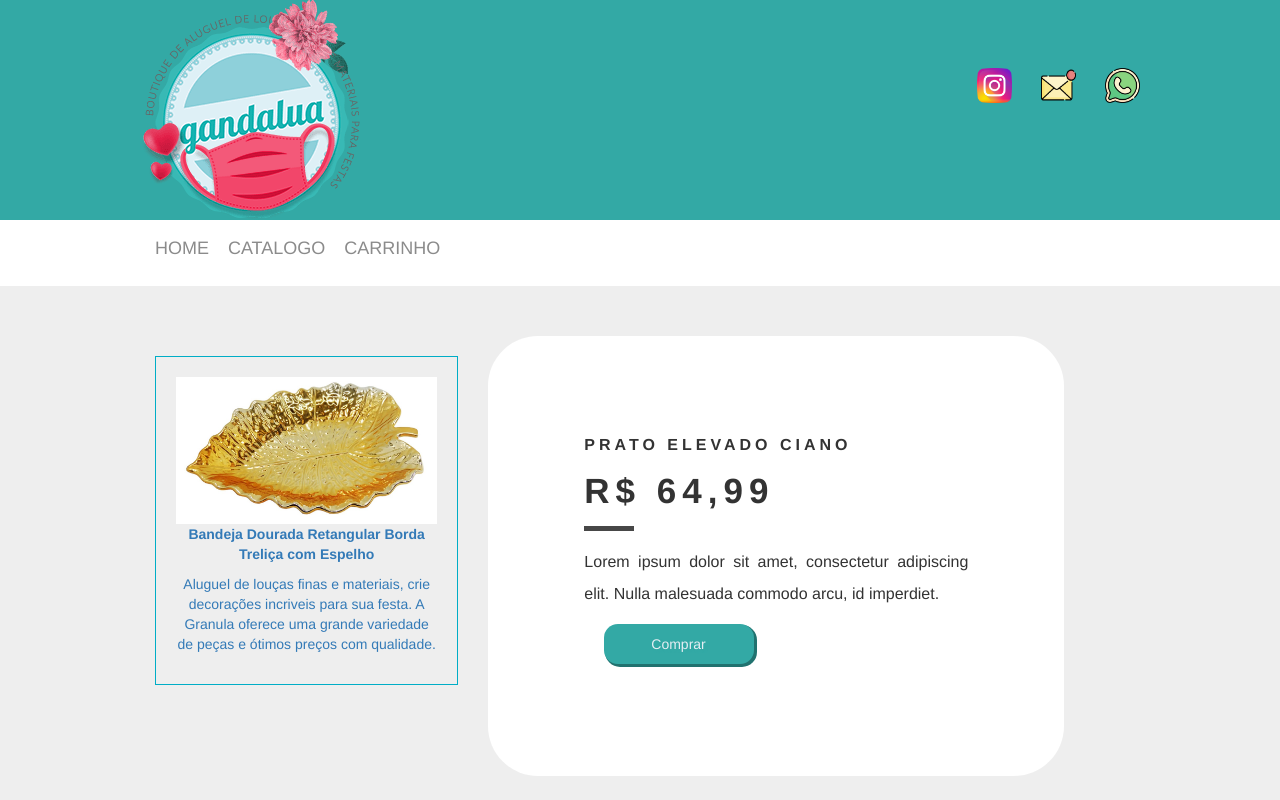
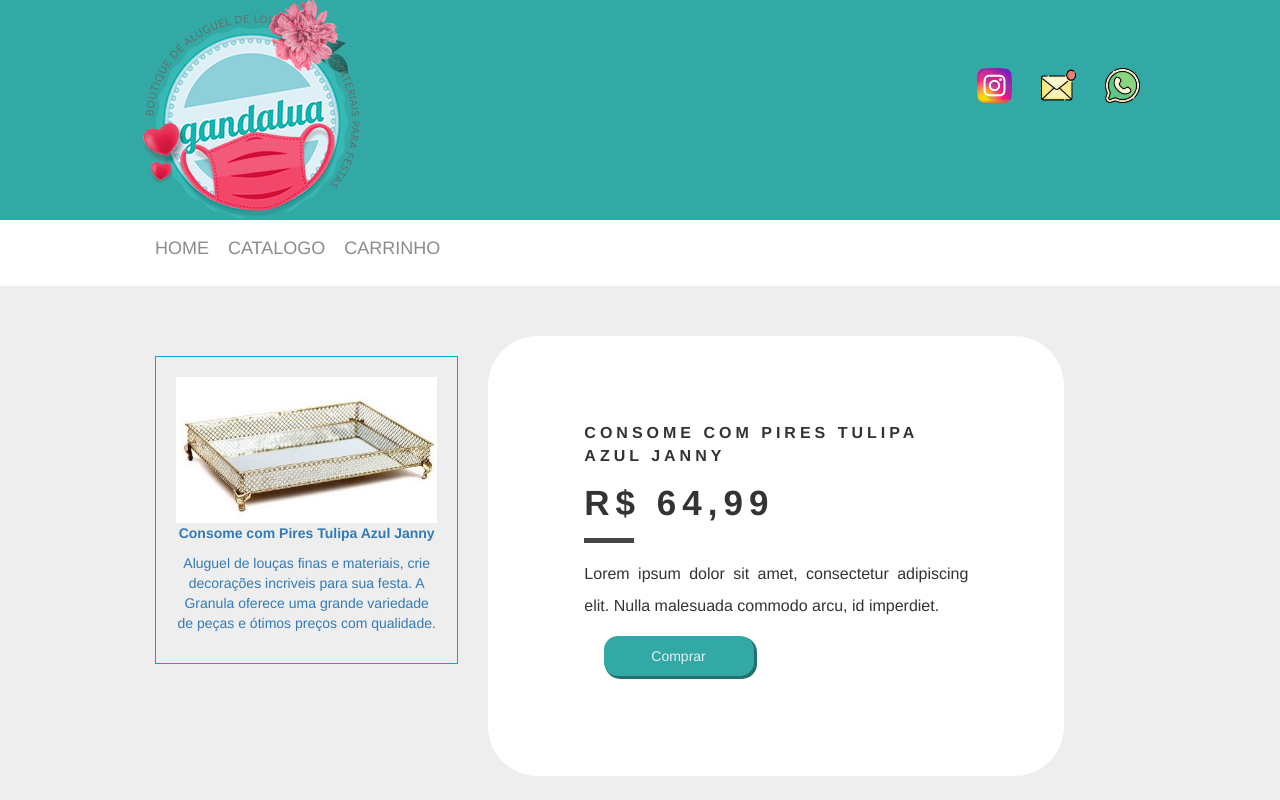
Before and after one commit to BrunoKaczelnik/Projeto_inter_Gandalua, a website: page views/compra.html in a window 1280 px wide. Shown: the top 800 px of the page. Drawn offline with nearby package versions, Linux system fonts and the light colour scheme.

Commit message:
comitando!

```diff
--- a/views/compra.html
+++ b/views/compra.html
@@ -85,8 +85,8 @@
 					<div class="col-sm-4">
 						<div class="bloco-imagem">
 							<a href="/compra">
-								<img src="/public/img/catalogo3.png" />
-								<p><b>Bandeja Dourada Retangular Borda Treliça com Espelho</b></p>
+								<img src="/public/img/catalogo1.png" />
+								<p><b>Consome com Pires Tulipa Azul Janny</b></p>
 					<p>
 						Aluguel de louças finas e materiais, crie decorações incriveis para sua festa. A Granula oferece
 						uma grande variedade de peças e ótimos preços com qualidade.
@@ -98,7 +98,7 @@
 						<div >
 							<div id="right">
 								<div id="right-txt">
-								<div id="tagline">Prato elevado ciano</div>
+								<div id="tagline">Consome com Pires Tulipa Azul Janny</div>
 								<div id="title">R$ 64,99</div>
 								<div id="line"></div>
 								<div id="short-descript">Lorem ipsum dolor sit amet, consectetur adipiscing elit. Nulla malesuada commodo arcu, id imperdiet.</div>
```
Also changed, not shown: views/compra2.html (+1 -1 lines), views/compra4.html (+1 -1 lines), views/compra5.html (+1 -1 lines), views/compra6.html (+1 -1 lines).
